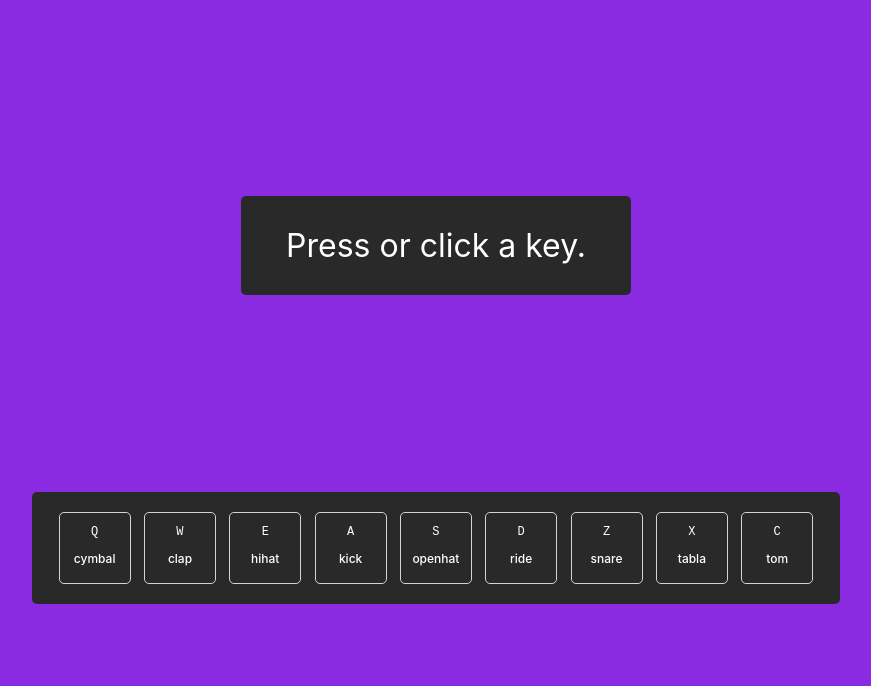
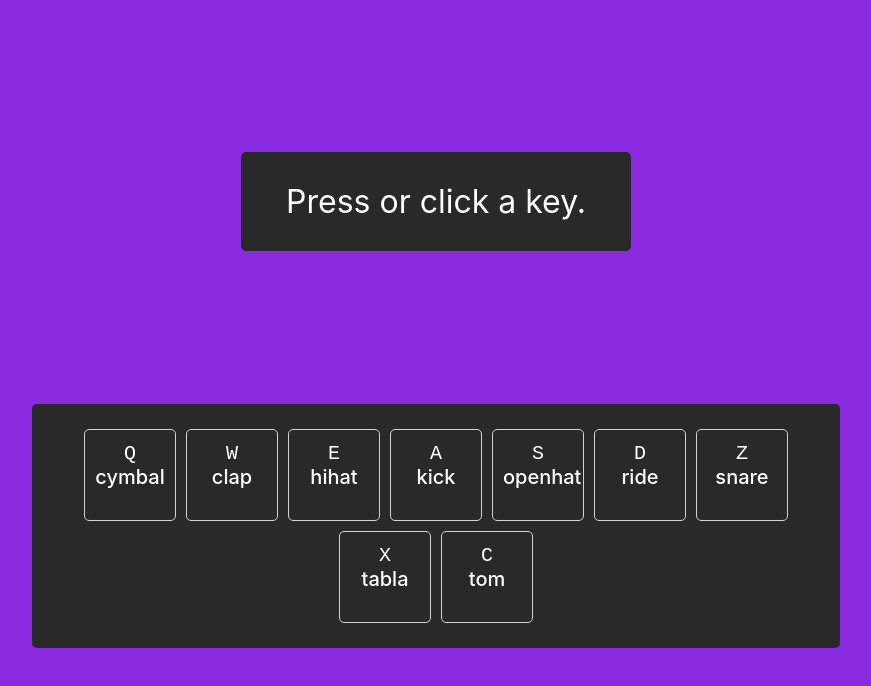
Before and after one commit to marioxcolomar/drum-machine, a React (Create React App) app: page / in a window 1280 px wide. Shown: the top 686 px of the page, without its empty margins (204-1075 px from the left). Built offline with nearby package versions, Linux system fonts and the light colour scheme.

Commit message:
Fix styles for drum pad.

```diff
--- a/src/components/DrumPad.tsx
+++ b/src/components/DrumPad.tsx
@@ -16,12 +16,12 @@ const DrumPad: React.FC<DrumPadProps> = ({ Letter, Name, Src, KeyCode, setDispla
 		padding: '10px',
 		border: '1px solid lightgrey',
 		borderRadius: '5px',
-		width: '50px',
-		height: '50px',
+		width: '70px',
+		height: '70px',
 		cursor: 'pointer',
-		margin: 'auto',
+		margin: '5px',
 		fontWeight: 500,
-		fontSize: '12px'
+		fontSize: '20px'
 	};
 
 	useEffect(() => {
@@ -46,7 +46,7 @@ const DrumPad: React.FC<DrumPadProps> = ({ Letter, Name, Src, KeyCode, setDispla
 	return (
 		<div id={Letter} className='drum-pad' style={drumPadStyles} data-key={KeyCode} onClick={handleClick} >
 			<kbd>{Letter}</kbd>
-			<p>{Name}</p>
+			<p style={{margin: '0'}}>{Name}</p>
 			<audio ref={audioRef} className='clip' id={Name} src={Src} autoPlay />
 		</div>
 	);
```
